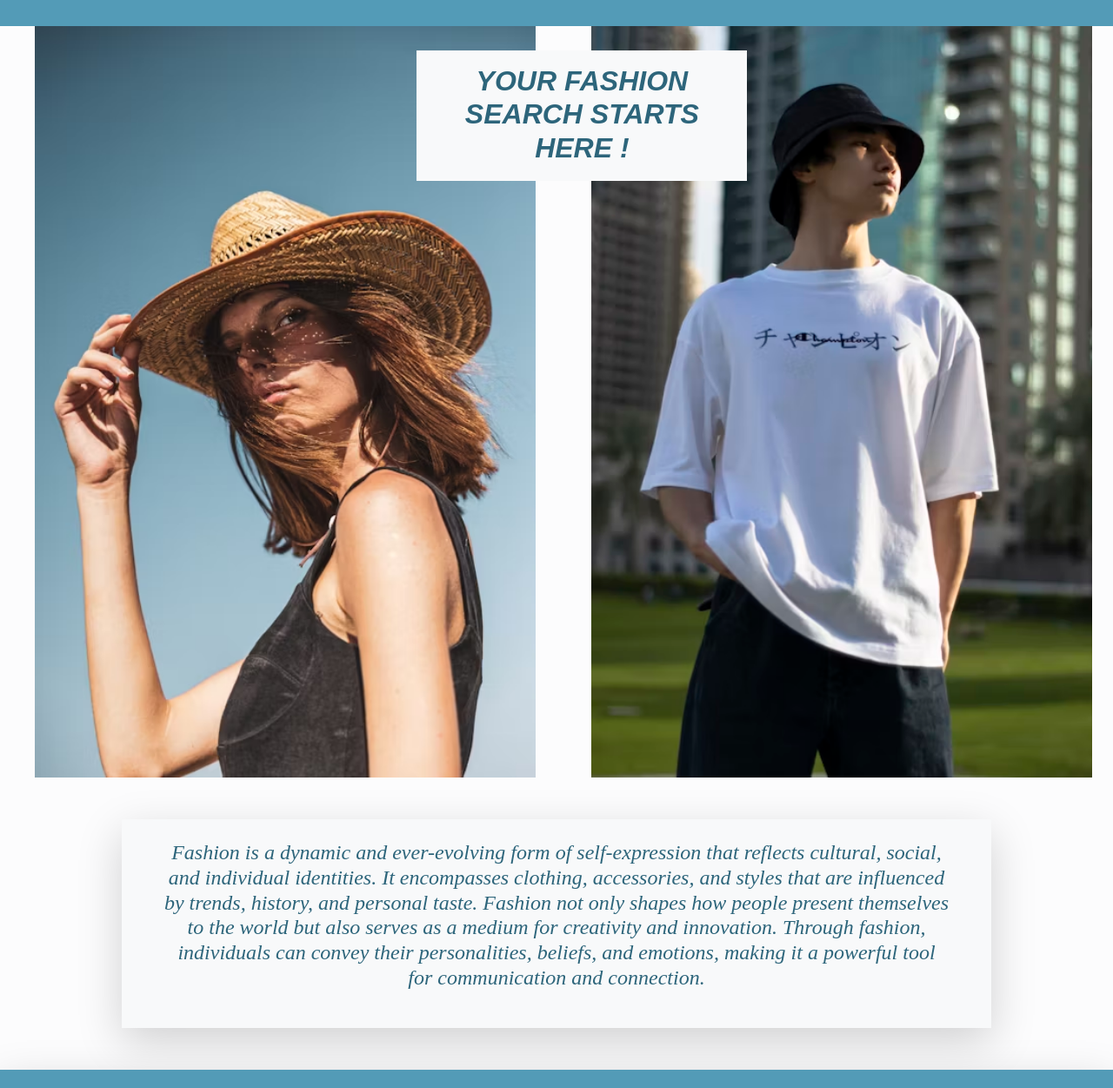
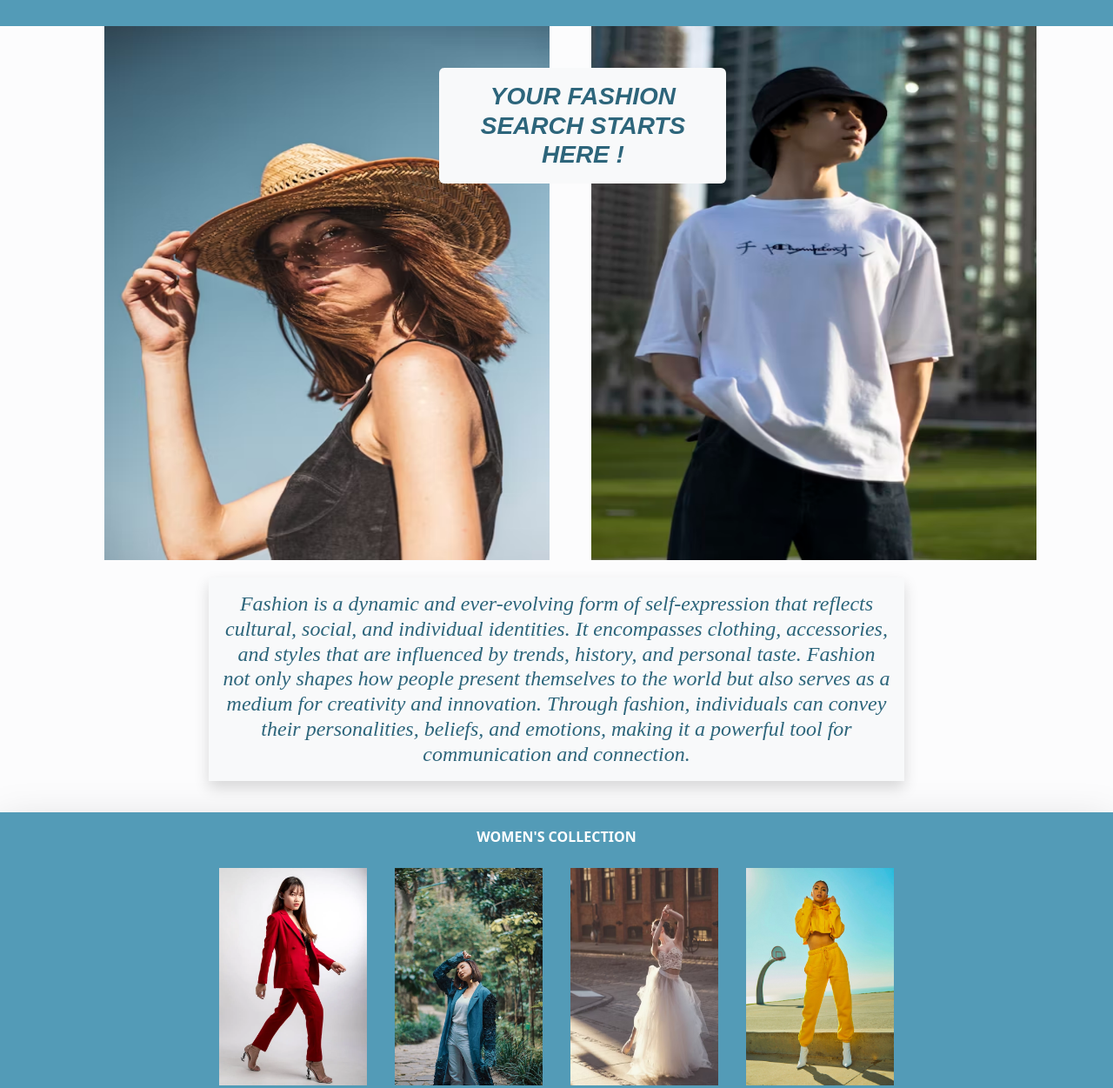
Before and after one commit to PurviMurkute/quickcart, a React app in the folder client/: page /fashion in a window 1280 px wide. Shown: the top 1251 px of the page at 87% size. Built offline with nearby package versions, Linux system fonts and the light colour scheme.

Commit message:
fashion page updated

```diff
--- a/client/src/components/Trends/Fashion/Fashion.css
+++ b/client/src/components/Trends/Fashion/Fashion.css
@@ -1,12 +1,15 @@
 
 .fas-title{
     font-family: Arial, Helvetica, sans-serif;
-    display: block;
-    margin: 0 auto;
+    width: 330px;
+    left: 36%;
 }
 
 .para{
     font-family: 'Times New Roman', Times, serif;
+    width: 800px;
+    display: block;
+    margin: 0 auto;
 }
 .women-fashion-container:hover{
     transition: 0.5s;
@@ -24,3 +27,13 @@
     justify-content: center;
     margin: 0 40px;
 }
+.fashion1-img{
+    margin-left: 80px;
+}
+.fashion-img{
+    margin-right: 30px;
+}
+.fashion-para-container{
+    margin-top: -150px;
+    margin-bottom: 20px;
+}
--- a/client/src/components/Trends/Fashion/Fashion.js
+++ b/client/src/components/Trends/Fashion/Fashion.js
@@ -6,22 +6,22 @@ import Footer from '../../Footer/Footer';
 
 function Fashion() {
   return (
-    <div className='fashion-container position-relative bg-light-subtle row position-relative'>
+    <div className='fashion-container position-relative bg-light-subtle row '>
       <div className='' style={{ height: '30px', backgroundColor: 'rgb(83, 155, 183)' }}></div>
       <div className='f-container'>
         <div className='col-6'>
-          <img src='f4.avif' alt='f-img' className='' width='90%' />
+          <img src='f4.avif' alt='f-img' className='fashion1-img' width='80%' height='80%' />
         </div>
         <div className='col-6'>
-          <img src='f5.avif' alt='fashion-img' className='' width='90%' />
+          <img src='f5.avif' alt='fashion-img' className='fashion-img' width='80%' height='80%' />
         </div>
+        <h1 className='fas-title fw-bold position-absolute bg-light m-5 p-3 text-center fs-3 rounded' style={{ color: 'rgb(45, 101, 123)' }}><i>YOUR FASHION SEARCH STARTS HERE !</i></h1>
       </div>
-
-      <h1 className='fas-title fw-bold position-absolute bg-light m-5 p-3 text-center fs-2' style={{ width: '380px', height: '150px', color: 'rgb(45, 101, 123)', top: '10px', left: '34%' }}><i>YOUR FASHION SEARCH STARTS HERE !</i></h1>
-
-      <h4 className='para bg-light px-5 py-4 text-center shadow-lg d-block my-5 mx-auto fs-4' style={{ width: '1000px', height: '240px', color: 'rgb(45, 101, 123)' }}><i>
-        Fashion is a dynamic and ever-evolving form of self-expression that reflects cultural, social, and individual identities. It encompasses clothing, accessories, and styles that are influenced by trends, history, and personal taste. Fashion not only shapes how people present themselves to the world but also serves as a medium for creativity and innovation. Through fashion, individuals can convey their personalities, beliefs, and emotions, making it a powerful tool for communication and connection.
-      </i></h4>
+      <div className='fashion-para-container'>
+        <h4 className='para bg-light px-3 py-3 text-center shadow my-3 fs-4' style={{ color: 'rgb(45, 101, 123)' }}><i>
+          Fashion is a dynamic and ever-evolving form of self-expression that reflects cultural, social, and individual identities. It encompasses clothing, accessories, and styles that are influenced by trends, history, and personal taste. Fashion not only shapes how people present themselves to the world but also serves as a medium for creativity and innovation. Through fashion, individuals can convey their personalities, beliefs, and emotions, making it a powerful tool for communication and connection.
+        </i></h4>
+      </div>
 
       <Link to='/womens'>
         <div className='women-fashion-container d-flex justify-content-center p-5 position-relative shadow-lg' style={{ backgroundColor: 'rgb(83, 155, 183)' }}>
```
Also changed, not shown: client/src/views/Home/bg.imge.avif (added), client/src/views/Home/bgimg.jpg (added), client/src/views/Home/img1.jpg (added).
